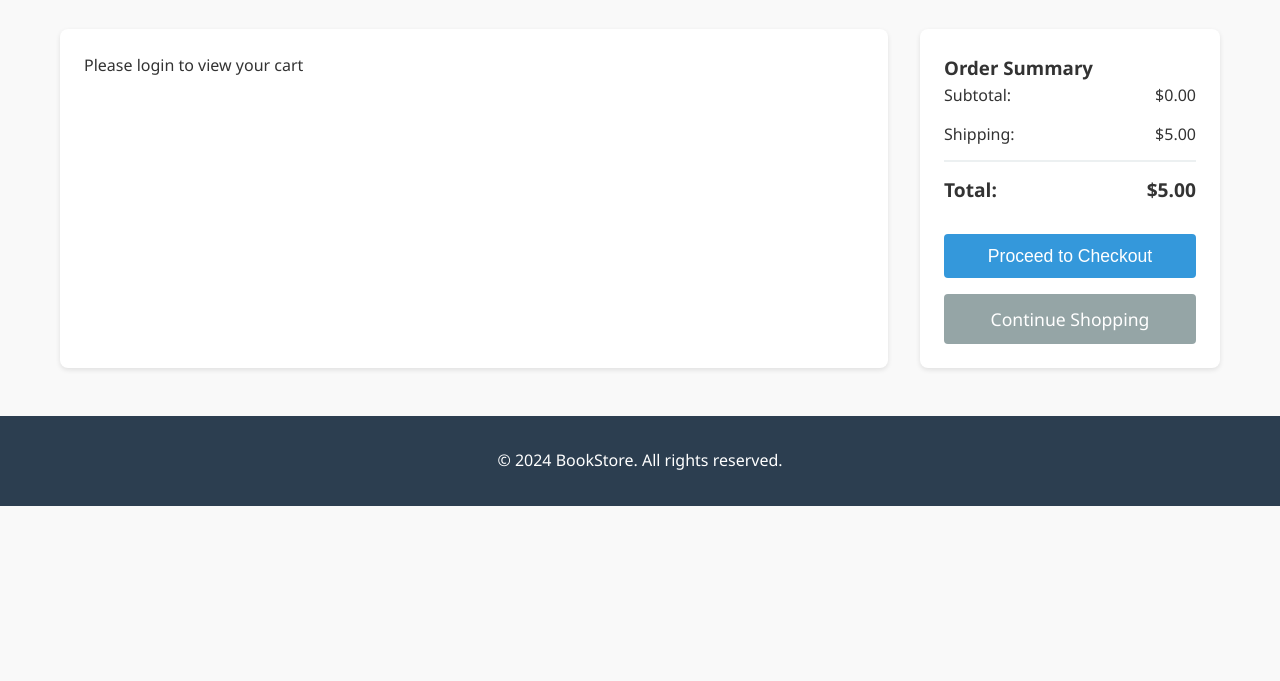
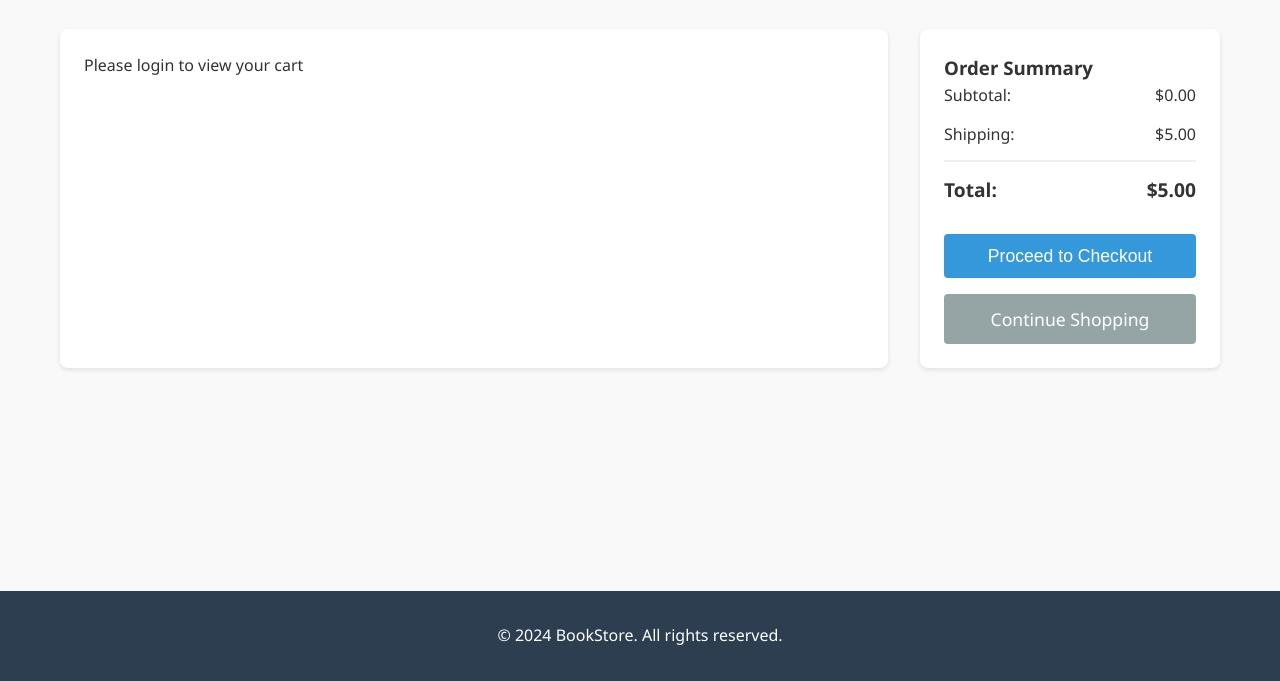
Before and after one commit to Eman-Qadry/Ecommerce_website, a plain HTML site: page frontend/cart.html in a window 1280 px wide. Shown: the part 119-800 px from the top of the page. Drawn offline with Linux system fonts and the light colour scheme.

Commit message:
edit cart style

```diff
--- a/backend/server.js
+++ b/backend/server.js
@@ -586,9 +586,7 @@ app.delete("/api/users/profile", verifyToken, (req, res) => {
     if (err) {
       return res.status(500).json({ error: "Database error" });
     }
-    // Also delete related orders and cart
-    db.run("DELETE FROM cart WHERE user_id = $1", [req.user.id]);
-    db.run("DELETE FROM orders WHERE user_id = $1", [req.user.id]);
+
     res.json({ message: "Account deleted successfully" });
   });
 });
--- a/frontend/cart.html
+++ b/frontend/cart.html
@@ -49,7 +49,7 @@
             </div>
         </div>
     </nav>
-
+<div class="page-content">
     <div class="container">
         <h2>Shopping Cart</h2>
 
@@ -152,6 +152,7 @@
             </div>
         </div>
     </div>
+</div>
 
     <footer class="footer">
         <p>&copy; 2024 BookStore. All rights reserved.</p>
--- a/frontend/css/styles.css
+++ b/frontend/css/styles.css
@@ -4,18 +4,28 @@
     padding: 0;
     box-sizing: border-box;
 }
-
+html, body {
+    height: 100%;
+    margin: 0;
+}
 body {
     font-family: 'Segoe UI', Tahoma, Geneva, Verdana, sans-serif;
     line-height: 1.6;
     color: #333;
     background-color: #f9f9f9;
+     display: flex;
+    flex-direction: column;
+    min-height: 100vh;
 }
 
 .container {
     max-width: 1200px;
     margin: 0 auto;
     padding: 0 20px;
+
+}
+.page-content {
+    flex: 1;
 }
 
 /* Navbar */
```
